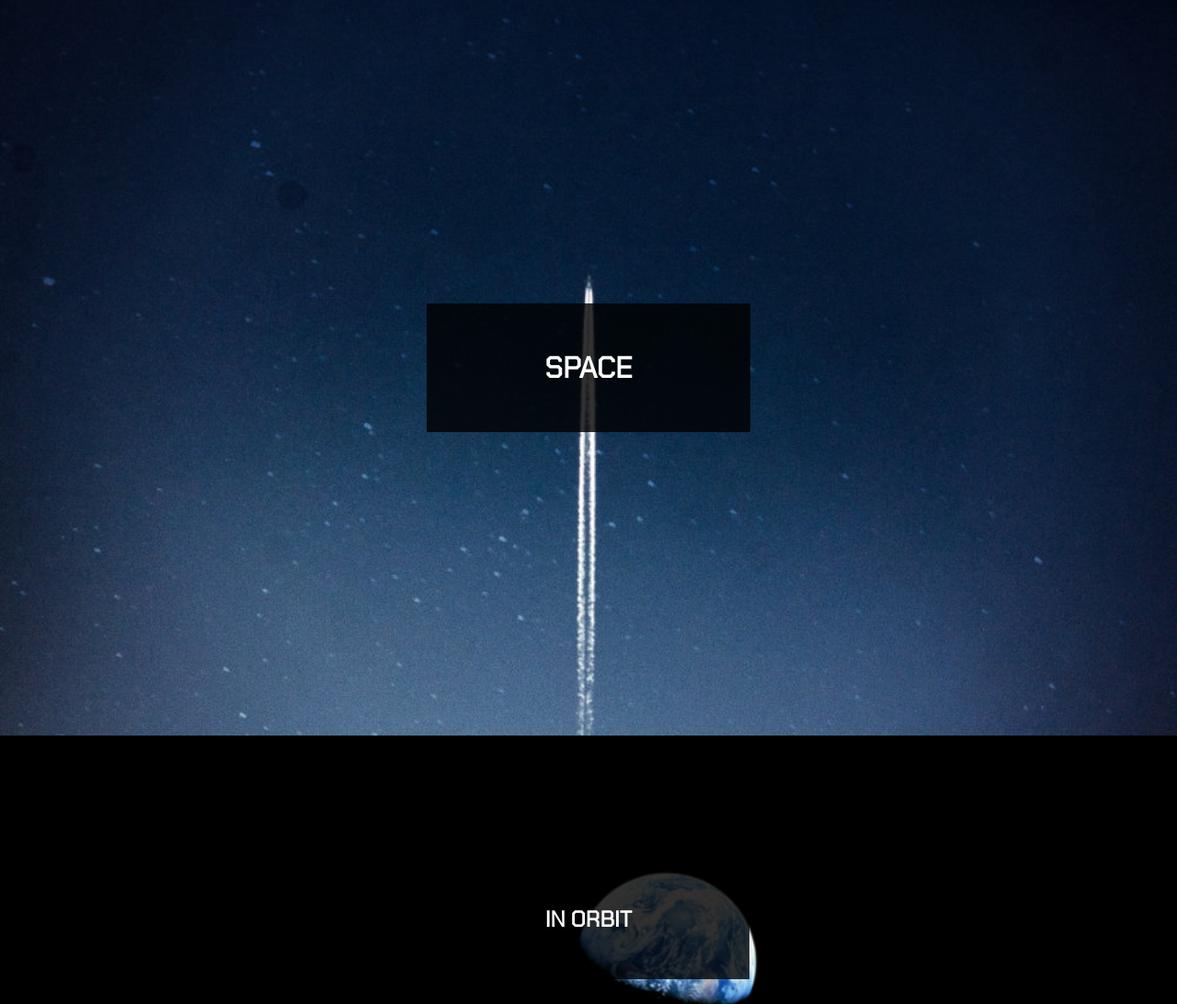
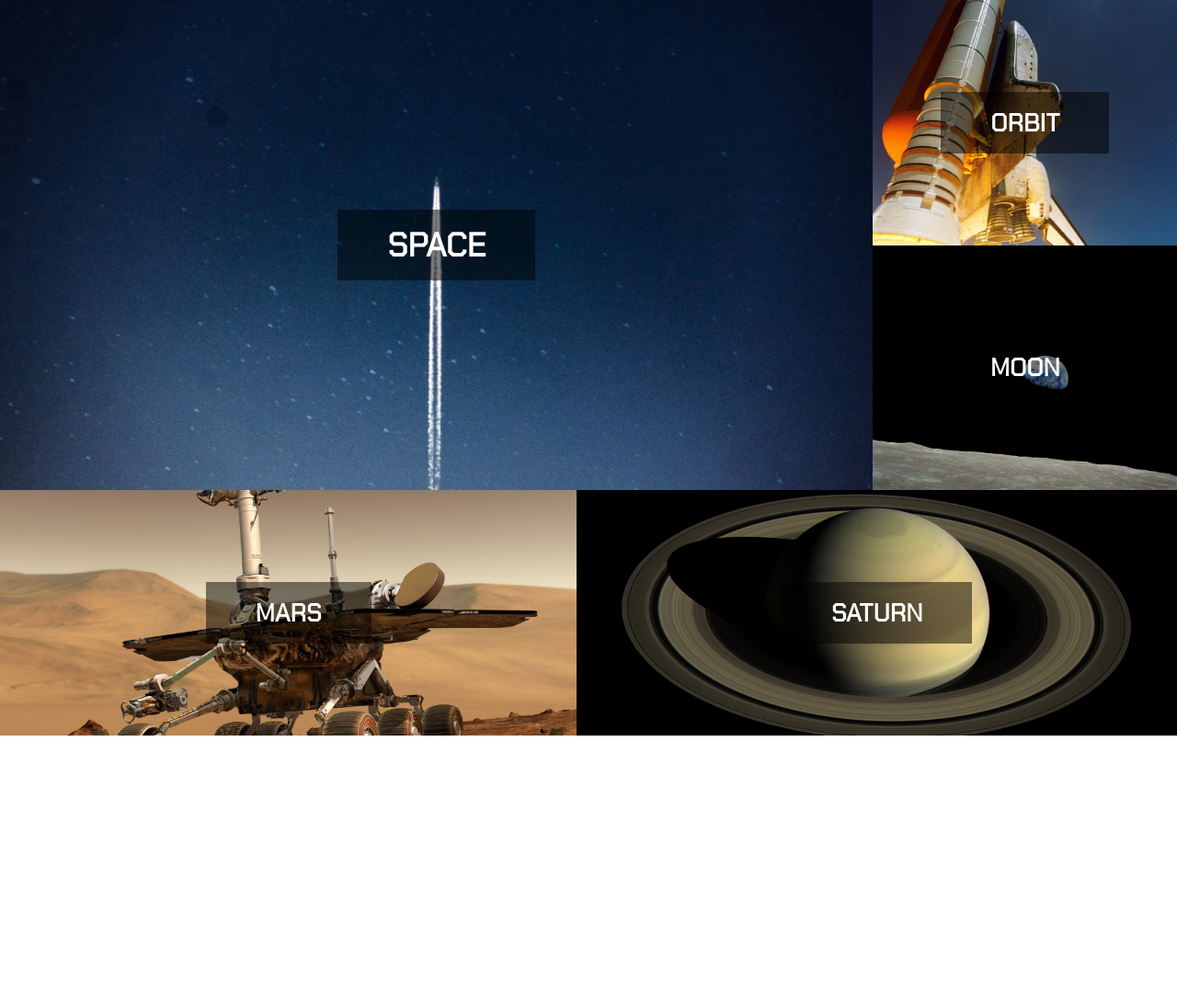
Before and after one commit to afbogdan/mobile-first-master, a plain HTML site: page index.html in a window 1280 px wide. Shown: the top 1092 px of the page at 92% size. After the commit the page ends 800 px from the top, so only its background shows below. Drawn offline with nearby package versions, Linux system fonts and the light colour scheme.

Commit message:
Create responsive grid

```diff
--- a/assets/css/main.css
+++ b/assets/css/main.css
@@ -4,19 +4,15 @@
   box-sizing: border-box;
 }
 
-.grid-item {
-  min-height: 50vh;
-}
-
-.grid-item.name-space {
-  height: 100vh;
+html {
+  font-size: 18px;
 }
 
 h1,
 h2,
 h3 {
-    margin: 0;
-    font-family: 'Chakra Petch', sans-serif;
+  margin: 0;
+  font-family: 'Chakra Petch', sans-serif;
 }
 
 .background-image-cover {
@@ -27,22 +23,36 @@ h3 {
 
 .name-space {
   background-image: url("../images/space.jpg");
+  grid-area: space;
 }
 
 .name-mars {
   background-image: url("../images/mars.jpg");
+  grid-area: mars;
 }
 
 .name-moon {
   background-image: url("../images/moon.jpg");
+  grid-area: moon;
 }
 
 .name-orbit {
   background-image: url("../images/orbit.jpg");
+  grid-area: orbit;
 }
 
 .name-saturn {
   background-image: url("../images/saturn.jpg");
+  grid-area: saturn
+}
+
+.grid-item {
+  min-height: 50vh;
+  text-decoration: none;
+}
+
+.grid-item.name-space {
+  height: 100vh;
 }
 
 .align-center {
@@ -51,14 +61,59 @@ h3 {
   align-items: center;
 }
 
-.grid-item {
-  text-decoration: none;
-}
-
 .grid-item h1,
 .grid-item h2 {
   text-transform: uppercase;
-  padding: 4vw 10vw;
+  padding: 1rem 3rem;
   color: white;
-  background-color: rgba(0,0,0,0.8);
+  background-color: rgba(0, 0, 0, 0.5);
 }
+
+@media screen and (min-width: 768px) {
+  .grid-container {
+    min-height: 100vh;
+    display: grid;
+    grid-template-areas:
+      'space space space'
+      'space space space'
+      'orbit moon mars'
+      'orbit saturn mars';
+  }
+
+  .grid-item {
+    min-height: unset;
+  }
+
+  .grid-item.name-space {
+    height: unset;
+  }
+}
+
+@media screen and (min-width: 1024px) {
+  .grid-container {
+    grid-template-areas:
+      'space space space space'
+      'space space space space'
+      'space space space space'
+      'orbit moon mars saturn';
+  }
+}
+
+@media screen and (min-width: 1200px) {
+  .grid-container {
+    grid-template-areas:
+      'space space space space space orbit'
+      'space space space space space moon'
+      'mars mars mars saturn saturn saturn';
+  }
+}
+
+@media screen and (min-width: 1600px) {
+  .grid-container {
+    grid-template-areas:
+      'space space space space space orbit'
+      'space space space space space moon'
+      'space space space space space mars'
+      'space space space space space saturn';
+  }
+}
--- a/index.html
+++ b/index.html
@@ -20,11 +20,11 @@
     </a>
 
     <a href="#" class="name-moon grid-item background-image-cover align-center">
-      <h2>In orbit</h2>
+      <h2>Moon</h2>
     </a>
 
     <a href="#" class="name-orbit grid-item background-image-cover align-center">
-      <h2>Moon</h2>
+      <h2>Orbit</h2>
     </a>
 
     <a href="#" class="name-mars grid-item background-image-cover align-center">
```
